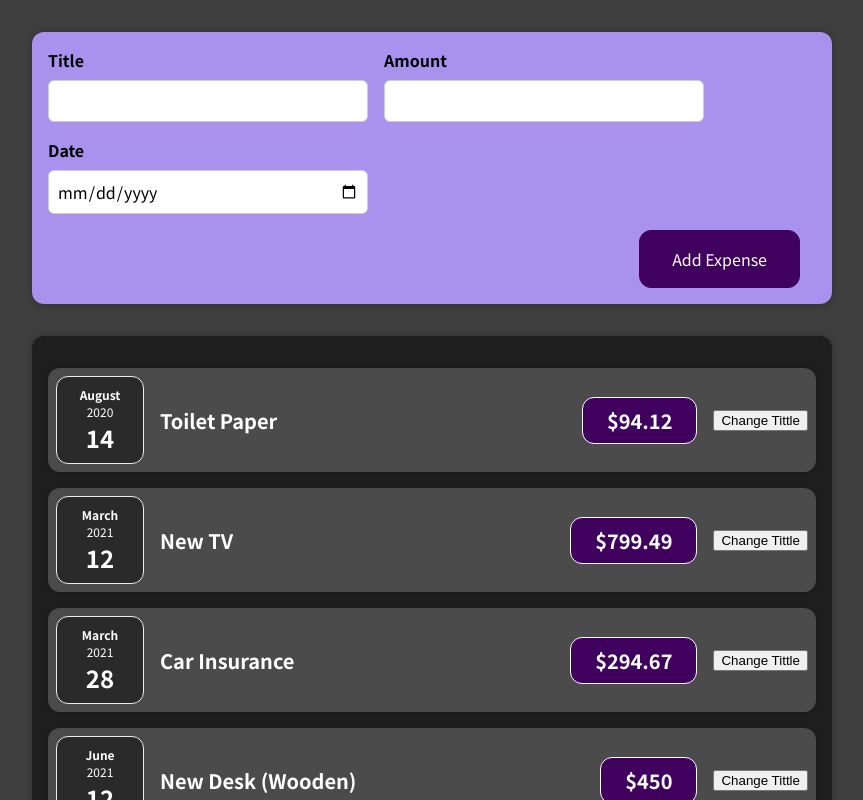
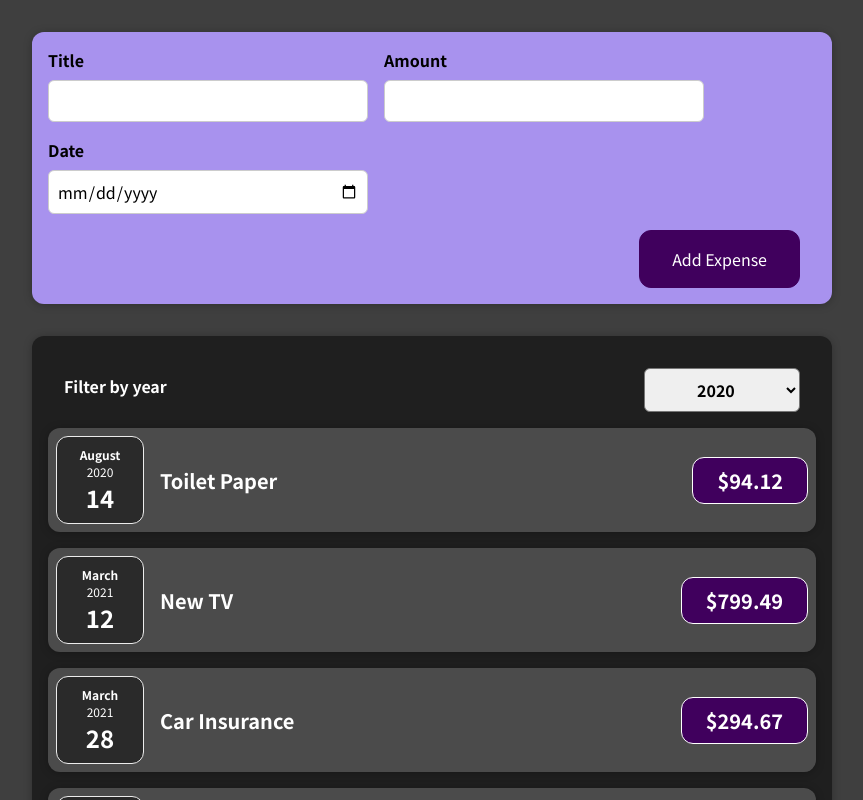
Before and after one commit to rhobbikhaidir/Dinamic-css-React, a React (Create React App) app: page / in a window 1280 px wide. Shown: the top 800 px of the page, without its empty margins (208-1071 px from the left). Built offline with nearby package versions, Linux system fonts and the light colour scheme.

Commit message:
masuk ke section 5 max 59 menit,hari ini harus selesai

```diff
--- a/src/App.js
+++ b/src/App.js
@@ -23,9 +23,14 @@
       date: new Date(2021, 5, 12),
     },
   ];
+  const addExpense = (expense) => {
+    console.log("in App.js");
+    console.log(expense);
+  };
+
   return (
     <div>
-      <NewExpense />
+      <NewExpense onAddExpense={addExpense} />
       <Expenses item={expenses} />
     </div>
   );
--- a/src/components/Expenses/ExpenseItem.js
+++ b/src/components/Expenses/ExpenseItem.js
@@ -3,17 +3,12 @@
 import ExpenseDate from "./ExpenseDate";
 import "./ExpenseItem.css";
 export default function Expenseitem(props) {
-  const [title, setTitle] = useState(props.title);
-  const clickHandler = () => {
-    setTitle("Update!");
-  };
   return (
     <Card className="expense-item">
       <ExpenseDate date={props.date} />
       <div className="expense-item__description">
-        <h2>{title}</h2>
+        <h2>{props.title}</h2>
         <div className="expense-item__price">${props.amount}</div>
-        <button onClick={clickHandler}>Change Tittle</button>
       </div>
     </Card>
   );
--- a/src/components/Expenses/Expenses.js
+++ b/src/components/Expenses/Expenses.js
@@ -1,31 +1,29 @@
-import React from "react";
+import React, { useState } from "react";
 import "./Expenses.css";
 import Expenseitem from "./ExpenseItem";
 import Card from "../UI/Card";
+import ExpensesFilter from "./ExpensesFilter";
 
 export default function Expenses(props) {
+  const [filteredYear, setFilteredYear] = useState("2020");
+  const filterChangeHandler = (selectedYear) => {
+    setFilteredYear(selectedYear);
+  };
   return (
-    <Card className="expenses">
-      <Expenseitem
-        title={props.item[0].title}
-        date={props.item[0].date}
-        amount={props.item[0].amount}
-      />
-      <Expenseitem
-        title={props.item[1].title}
-        date={props.item[1].date}
-        amount={props.item[1].amount}
-      />
-      <Expenseitem
-        title={props.item[2].title}
-        date={props.item[2].date}
-        amount={props.item[2].amount}
-      />
-      <Expenseitem
-        title={props.item[3].title}
-        date={props.item[3].date}
-        amount={props.item[3].amount}
-      />
-    </Card>
+    <div>
+      <Card className="expenses">
+        <ExpensesFilter
+          selected={filteredYear}
+          onChangeFilter={filterChangeHandler}
+        />
+        {props.item.map((expense) => (
+          <Expenseitem
+            title={expense.title}
+            date={expense.date}
+            amount={expense.amount}
+          />
+        ))}
+      </Card>
+    </div>
   );
 }
--- /dev/null
+++ b/src/components/Expenses/ExpensesFilter.css
@@ -0,0 +1,24 @@
+.expenses-filter {
+  color: white;
+  padding: 0 1rem;
+}
+
+.expenses-filter__control {
+  display: flex;
+  width: 100%;
+  align-items: center;
+  justify-content: space-between;
+  margin: 1rem 0;
+}
+
+.expenses-filter label {
+  font-weight: bold;
+  margin-bottom: 0.5rem;
+}
+
+.expenses-filter select {
+  font: inherit;
+  padding: 0.5rem 3rem;
+  font-weight: bold;
+  border-radius: 6px;
+}
--- /dev/null
+++ b/src/components/Expenses/ExpensesFilter.js
@@ -0,0 +1,24 @@
+import React from "react";
+
+import "./ExpensesFilter.css";
+
+const ExpensesFilter = (props) => {
+  const dropDownHandler = (event) => {
+    props.onChangeFilter(event.target.value);
+  };
+  return (
+    <div className="expenses-filter">
+      <div className="expenses-filter__control">
+        <label>Filter by year</label>
+        <select value={props.selected} onChange={dropDownHandler}>
+          <option value="2022">2022</option>
+          <option value="2021">2021</option>
+          <option value="2020">2020</option>
+          <option value="2019">2019</option>
+        </select>
+      </div>
+    </div>
+  );
+};
+
+export default ExpensesFilter;
--- a/src/components/NewExpense/ExpenseForm.js
+++ b/src/components/NewExpense/ExpenseForm.js
@@ -1,6 +1,6 @@
 import React, { useState } from "react";
 import "./ExpenseForm.css";
-export default function ExpenseForm() {
+export default function ExpenseForm(props) {
   const [enteredTitle, setEnteredTitle] = useState("");
   const [enteredAmount, setEnteredAmount] = useState("");
   const [enteredDate, setEnteredDate] = useState("");
@@ -25,13 +25,22 @@
       date: new Date(enteredDate),
     };
     console.log(expenseData);
+    props.onSaveExpenseData(expenseData);
+
+    setEnteredTitle("");
+    setEnteredAmount("");
+    setEnteredDate("");
   };
   return (
     <form onSubmit={submitHandler}>
       <div className="new-expense__controls">
         <div className="new-expense__control">
           <label htmlFor="Title">Title</label>
-          <input type="text" onChange={titleChangeHandler} />
+          <input
+            type="text"
+            onChange={titleChangeHandler}
+            value={enteredTitle}
+          />
         </div>
         <div className="new-expense__control">
           <label htmlFor="Amount">Amount</label>
@@ -40,6 +49,7 @@
             min="0.01"
             step="0.01"
             onChange={amountChangeHandler}
+            value={enteredAmount}
           />
         </div>
         <div className="new-expense__control">
@@ -48,6 +58,7 @@
             type="date"
             min="2019-01-01"
             max="2022-12-31"
+            value={enteredDate}
             onChange={dateChangeHandler}
           />
         </div>
--- a/src/components/NewExpense/NewExpense.js
+++ b/src/components/NewExpense/NewExpense.js
@@ -2,10 +2,17 @@
 import ExpenseForm from "./ExpenseForm";
 import "./NewExpense.css";
 
-export default function NewExpense() {
+export default function NewExpense(props) {
+  const saveExpenseDataHandler = (enteredData) => {
+    const expenseData = {
+      ...enteredData,
+      id: Math.random().toString(),
+    };
+    props.onAddExpense(expenseData);
+  };
   return (
     <div className="new-expense">
-      <ExpenseForm />
+      <ExpenseForm onSaveExpenseData={saveExpenseDataHandler} />
     </div>
   );
 }
```
